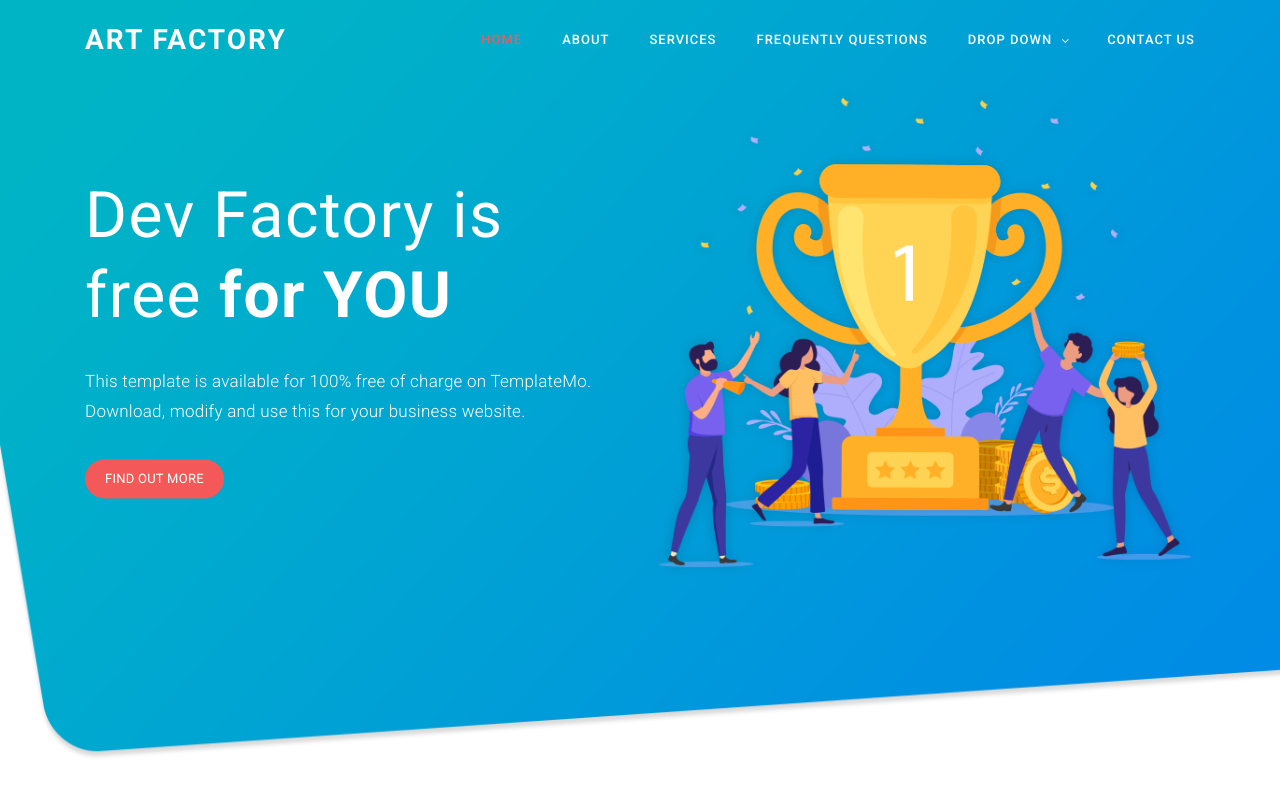
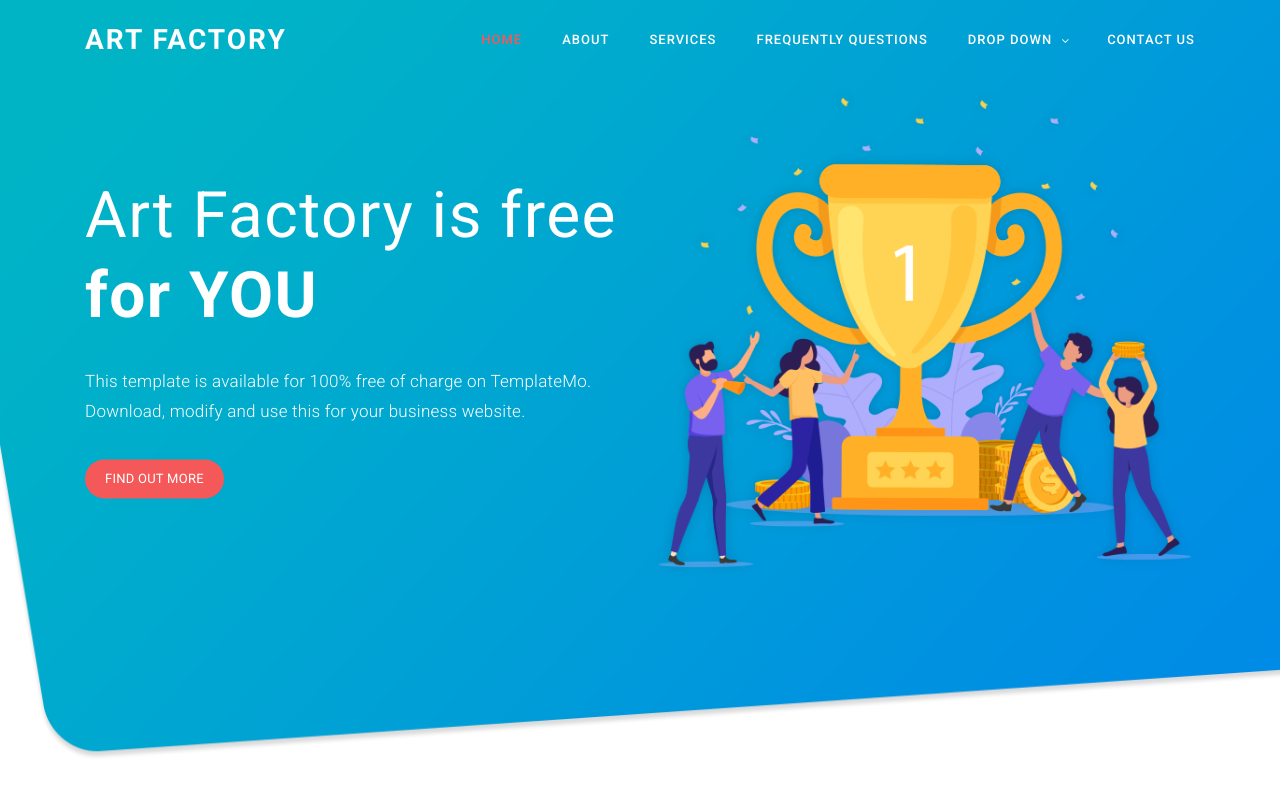
Before and after one commit to ashrafhussain/ashrafhussain.github.io, a plain HTML site: page index.html in a window 1280 px wide. Shown: the top 800 px of the page. Drawn offline with Linux system fonts and the light colour scheme.

Commit message:
Revert "Update index.html"
This reverts commit 95a446555b2d4a806fb589437b7963581ed9851c.

```diff
--- a/index.html
+++ b/index.html
@@ -9,7 +9,7 @@
     <meta name="author" content="Template Mo">
     <link href="https://fonts.googleapis.com/css?family=Roboto:100,300,400,500,700,900" rel="stylesheet">
 
-    <title>DEV Factory HTML CSS Template</title>
+    <title>Art Factory HTML CSS Template</title>
 <!--
 
 ART FACTORY
@@ -84,7 +84,7 @@ https://templatemo.com/tm-537-art-factory
             <div class="container">
                 <div class="row">
                     <div class="left-text col-lg-6 col-md-6 col-sm-12 col-xs-12" data-scroll-reveal="enter left move 30px over 0.6s after 0.4s">
-                        <h1>Dev Factory is free <strong>for YOU</strong></h1>
+                        <h1>Art Factory is free <strong>for YOU</strong></h1>
                         <p>This template is available for 100% free of charge on TemplateMo. Download, modify and use this for your business website.</p>
                         <a href="#about" class="main-button-slider">Find Out More</a>
                     </div>
```
